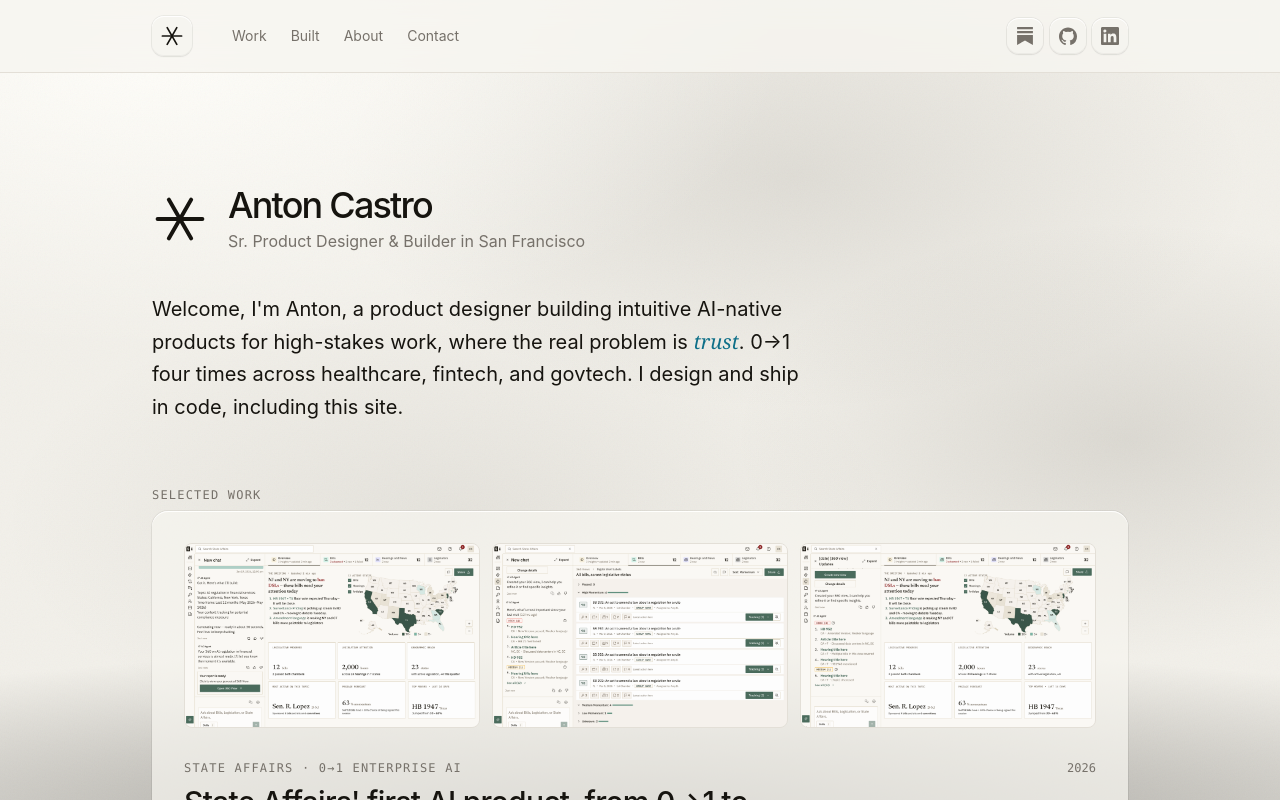
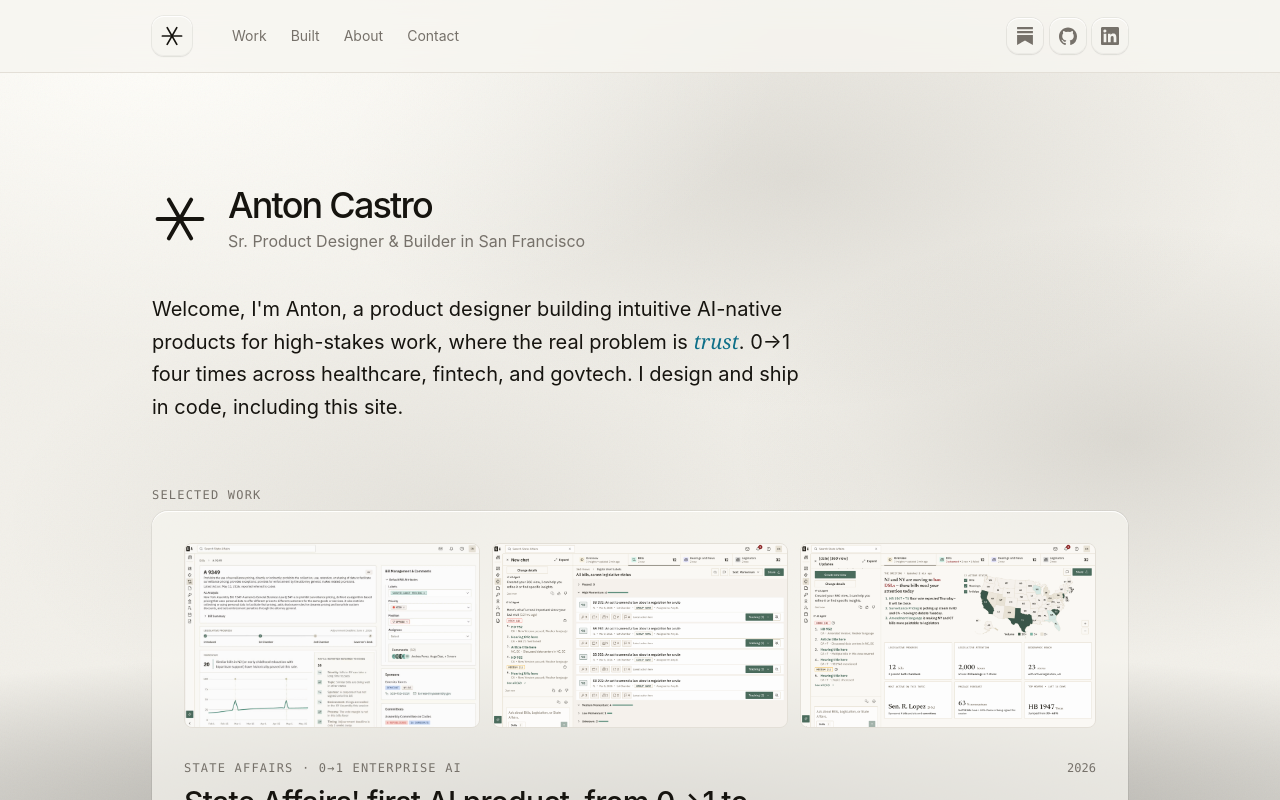
Before and after one commit to acaspx/portfolio-chops, a Next.js app: page / in a window 1280 px wide. Shown: the top 800 px of the page. Built offline with nearby package versions, Linux system fonts and the light colour scheme.

Commit message:
State Affairs card: swap first image to A 9349 bill-details view

```diff
--- a/content/works.ts
+++ b/content/works.ts
@@ -15,7 +15,7 @@ export const works: Work[] = [
       { value: "First", label: "enterprise contracts" },
     ],
     images: [
-      { file: "sa-360-overview.png", alt: "360° View overview with AI briefing and state map" },
+      { file: "sa-bill.png", alt: "Bill detail view for A 9349: AI analysis, legislative progress, momentum, and bill management" },
       { file: "sa-bills.png", alt: "Bills grouped by AI momentum score" },
       { file: "sa-whats-changed.png", alt: "What's Changed priority panel since last visit" },
     ],
```
Also changed, not shown: public/work/sa-bill.png (added).
